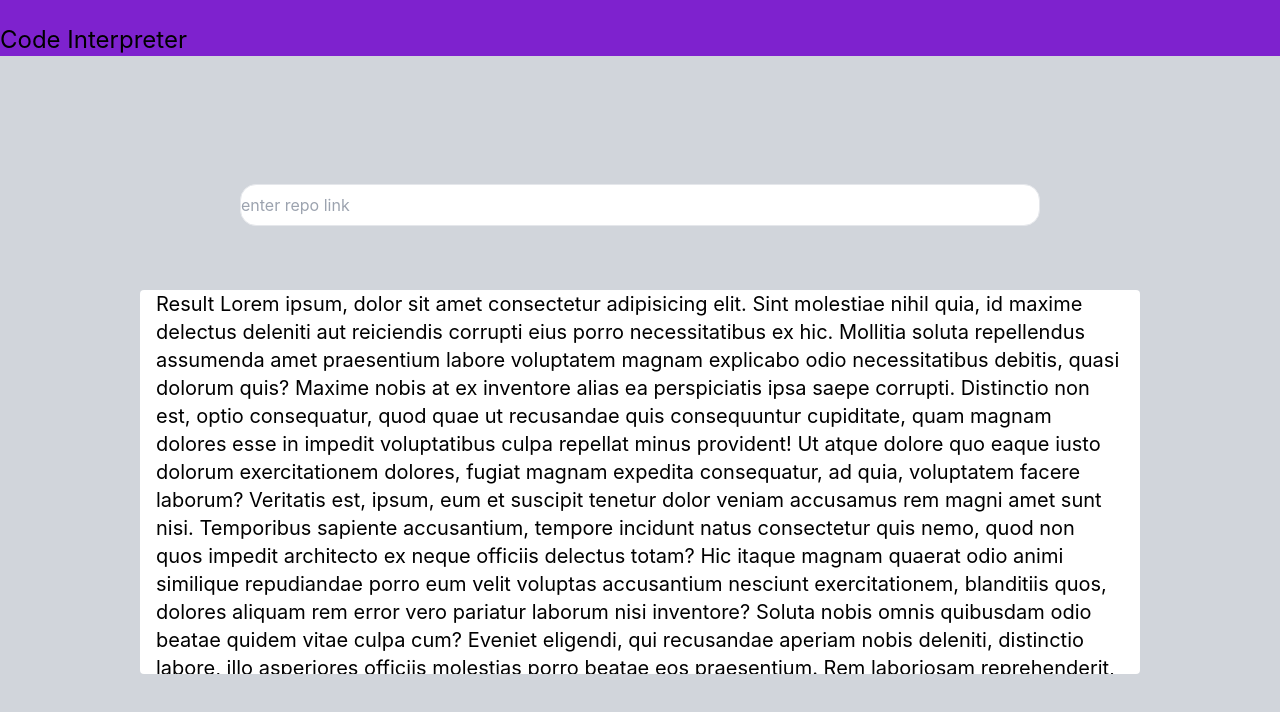
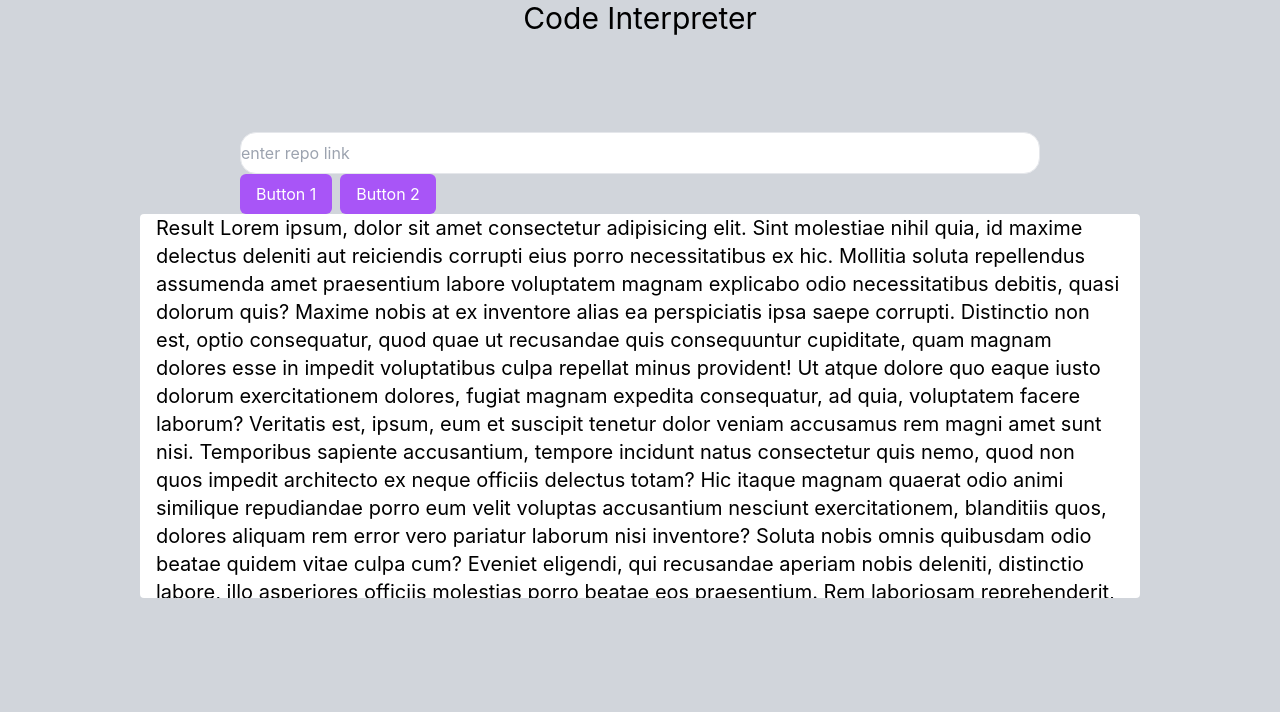
Before and after one commit to code-inhub/Code-Interpreter, a React (Create React App) app: page / in a window 1280 px wide. Shown: the top 712 px of the page. Built offline with nearby package versions, Linux system fonts and the light colour scheme; no server answers.

Commit message:
api key removed

```diff
--- a/src/OpenAI.jsx
+++ b/src/OpenAI.jsx
@@ -2,8 +2,10 @@ import React, { useEffect, useState } from "react";
 // import {config} from  "dotenv";
 // [Describe the issue or problem you are experiencing with the code. Be as specific as possible.]"
 // config();
+// import dotenv from "dotenv";
+// dotenv.config();
 
-// const api_key = process.env.api_key;
+const api_key ="" ;
 import Landing from "./frontend/Landing.jsx";
 import { Configuration, OpenAIApi } from "openai";
 
@@ -12,7 +14,7 @@ const issue = "Tell me the error if any in the code is present and its summary";
 const OpenAI = ({ data }) => {
   const [result, setResult] = useState("");
   const configuration = new Configuration({
-    apiKey: "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",
+    apiKey: api_key,
   });
 
   const openai = new OpenAIApi(configuration);
--- a/src/frontend/Landing.jsx
+++ b/src/frontend/Landing.jsx
@@ -1,13 +1,13 @@
 import React from "react";
 import Result from "./components/Result";
 import Searchbar from "./components/Searchbar";
-import Navbar from "./components/Navbar";
 
 function Landing() {
   return (
     <>
       <div className="bg-gray-300  min-h-screen flex flex-col  items-center  ">
-        <Navbar />
+        {/* <Navbar /> */}
+        <header className=" text-3xl mx-">Code Interpreter</header>
 
         <Searchbar />
         <Result />
--- a/src/frontend/components/Searchbar.jsx
+++ b/src/frontend/components/Searchbar.jsx
@@ -6,9 +6,17 @@ function Searchbar() {
       <div className=" ">
         <input
           type="url"
-          className="border rounded-2xl w-[800px] mt-32 py-2 text-green-950 m-16 "
+          className="border rounded-2xl w-[800px] mt-24 py-2 text-green-950  "
           placeholder="enter repo link"
         />
+        <div className=" flex justi">
+          <button className="bg-purple-500 text-white px-4 py-2 rounded-md mr-2">
+            Button 1
+          </button>
+          <button className="bg-purple-500 text-white px-4 py-2 rounded-md">
+            Button 2
+          </button>
+        </div>
       </div>
     </>
   );
```
